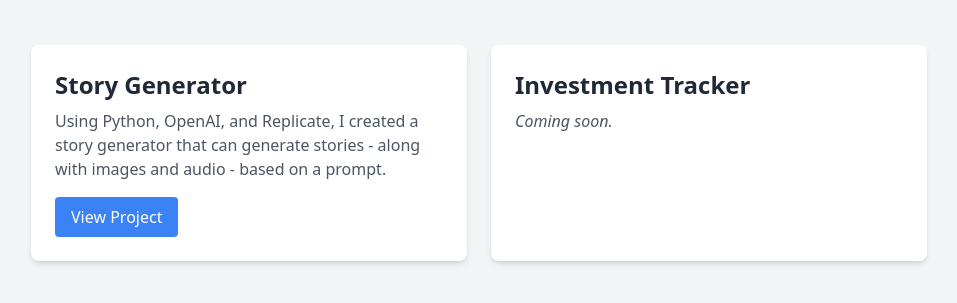
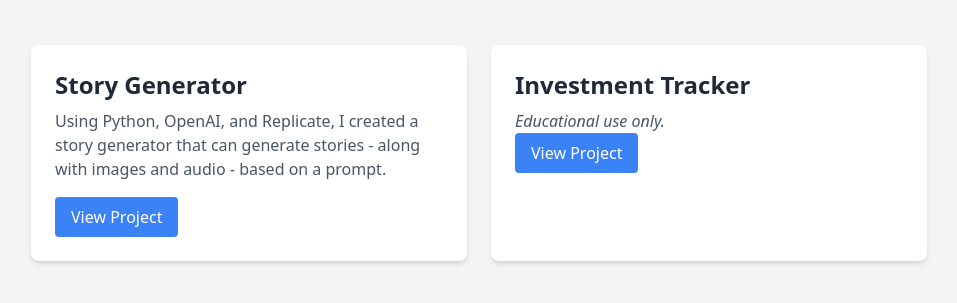
Before and after one commit to lukegvoigt/lukegvoigt.github.io, a plain HTML site: page index.html in a window 1280 px wide. Shown: the part 119-422 px from the top of the page, without its empty margins (161-1118 px from the left). Drawn offline with nearby package versions, Linux system fonts and the light colour scheme.

Commit message:
added stock thing

```diff
--- a/index.html
+++ b/index.html
@@ -26,7 +26,8 @@
             <!-- Example Project Card 2 -->
             <div class="bg-white rounded-lg shadow-md p-6 hover:shadow-lg transition duration-300">
                 <h2 class="text-2xl font-semibold text-gray-800 mb-2">Investment Tracker</h2>
-                <p class="text-gray-600 italic">Coming soon.</p>
+                <p class="text-gray-600 italic">Educational use only.</p>
+                <a href="https://stockfv-b2hdmct6qscyhqzbqmrpd2.streamlit.app/" class="inline-block bg-blue-500 text-white px-4 py-2 rounded hover:bg-blue-600 transition duration-300">View Project</a>
             </div>
         </div>
     </main>
```
Also changed, not shown: 1 other file.
